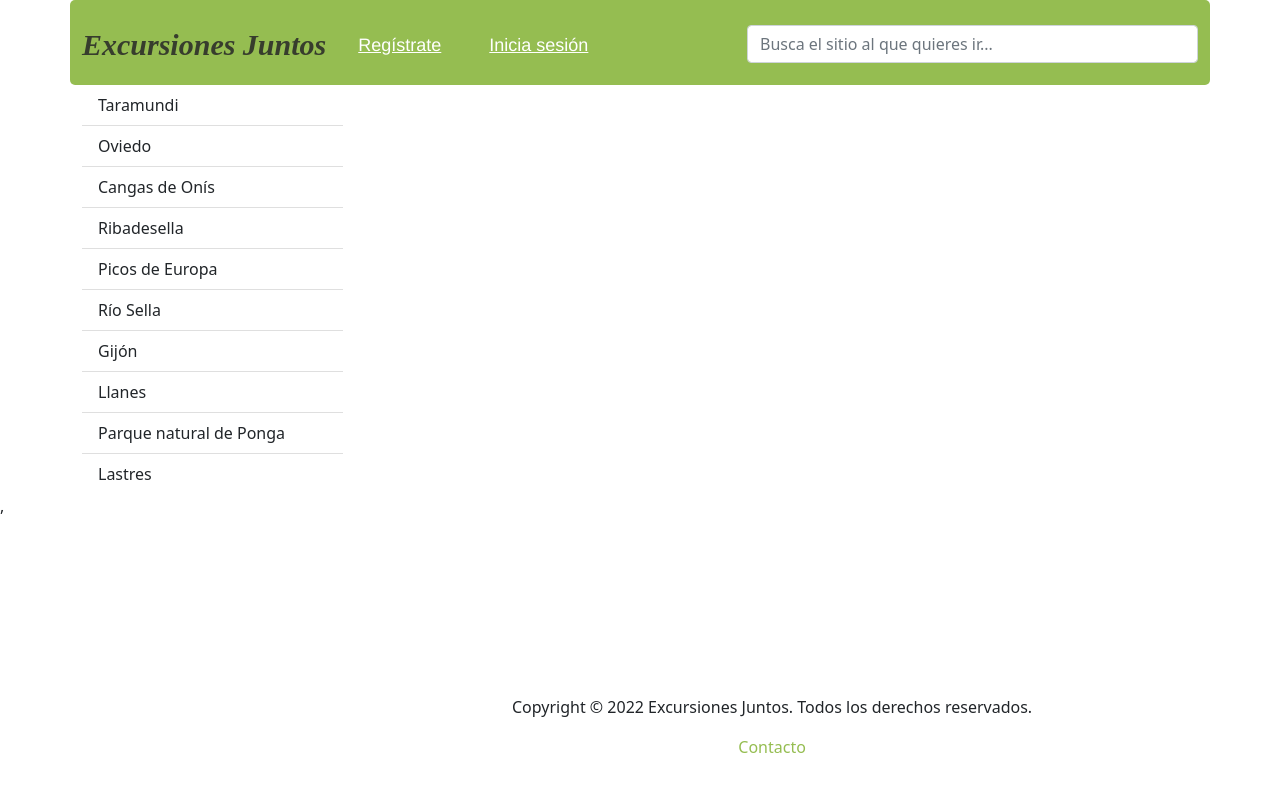
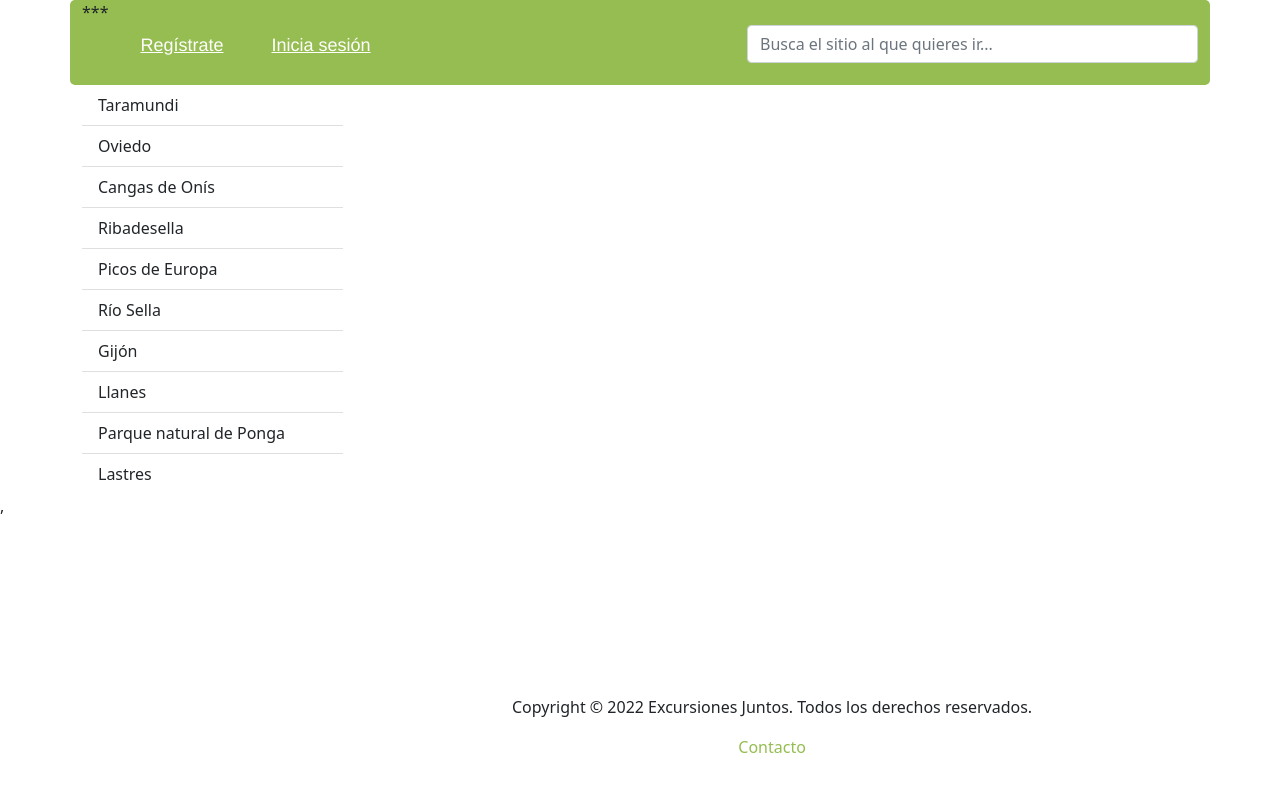
Before and after one commit to irenesj/excursiones, a React (Create React App) app: page / in a window 1280 px wide. Shown: the top 792 px of the page. Built offline with nearby package versions, Linux system fonts and the light colour scheme.

Commit message:
Minor updates

```diff
--- a/src/componentes/Layout/Layout.js
+++ b/src/componentes/Layout/Layout.js
@@ -12,8 +12,8 @@ const Layout = ({ children }) => {
         <Row className={styles.nav}>
           <Col xs="12" md="7">
             <Nav>
-              <Nav.Item className={styles.logo}>
-               Excursiones Juntos
+              <Nav.Item>
+                ***
               </Nav.Item>
               <Nav.Item>
                 <Nav.Link><Link to="register">Regístrate</Link></Nav.Link>
--- a/src/css/Layout.module.css
+++ b/src/css/Layout.module.css
@@ -16,19 +16,6 @@
     padding-top: 25px;
     padding-bottom: 20px;
 
-}
-
-.logo{
-
-    color: #373D2D;
-    font-family: 'Trocchi';
-    font-size: 30px;
-    font-weight: bold;
-    font-style: italic;
-    line-height: 40px;
-    margin: 0;
-    padding-top: 25px;
-    padding-bottom: 20px;
 }
 
 .searchBar {
```
